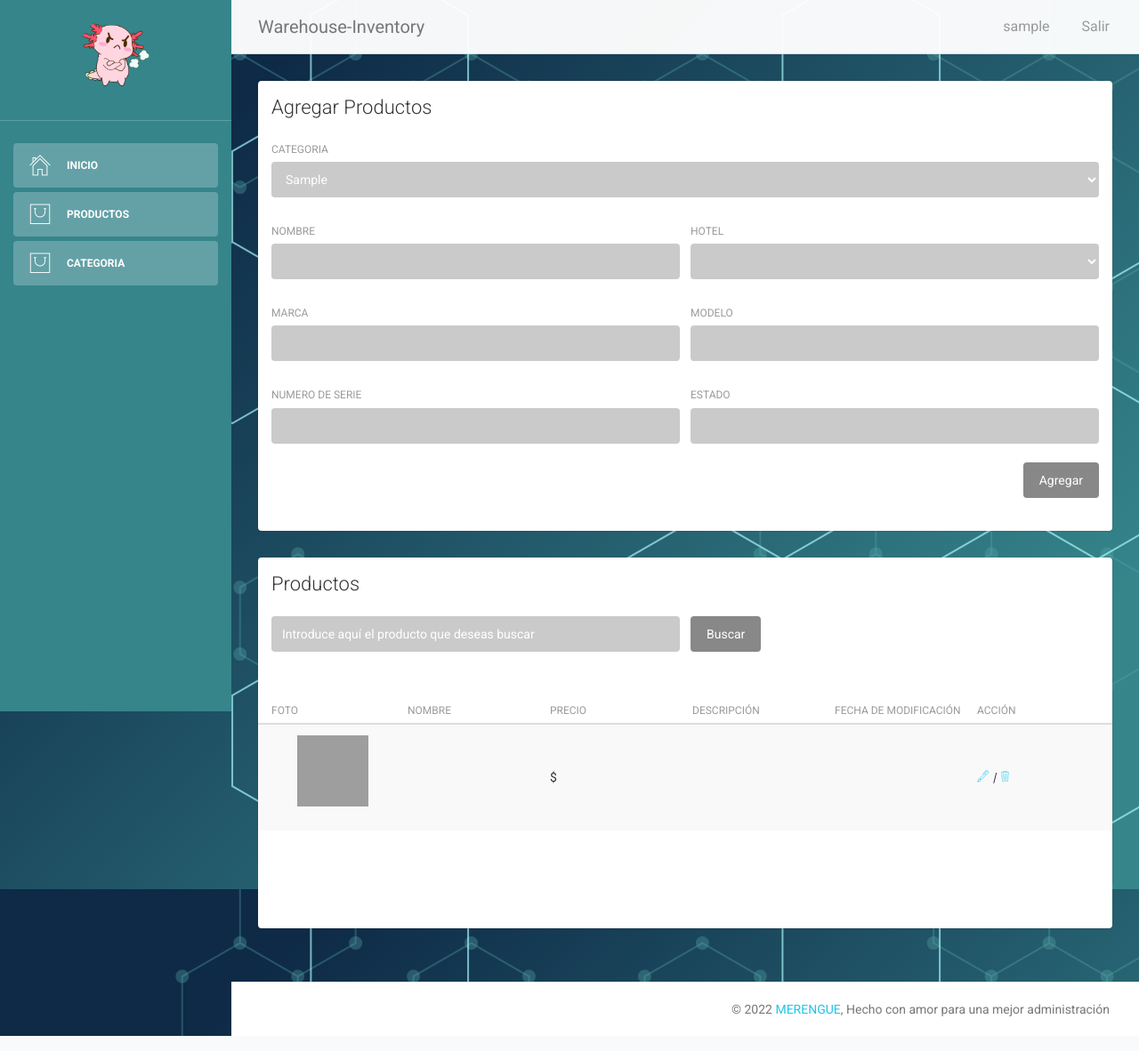
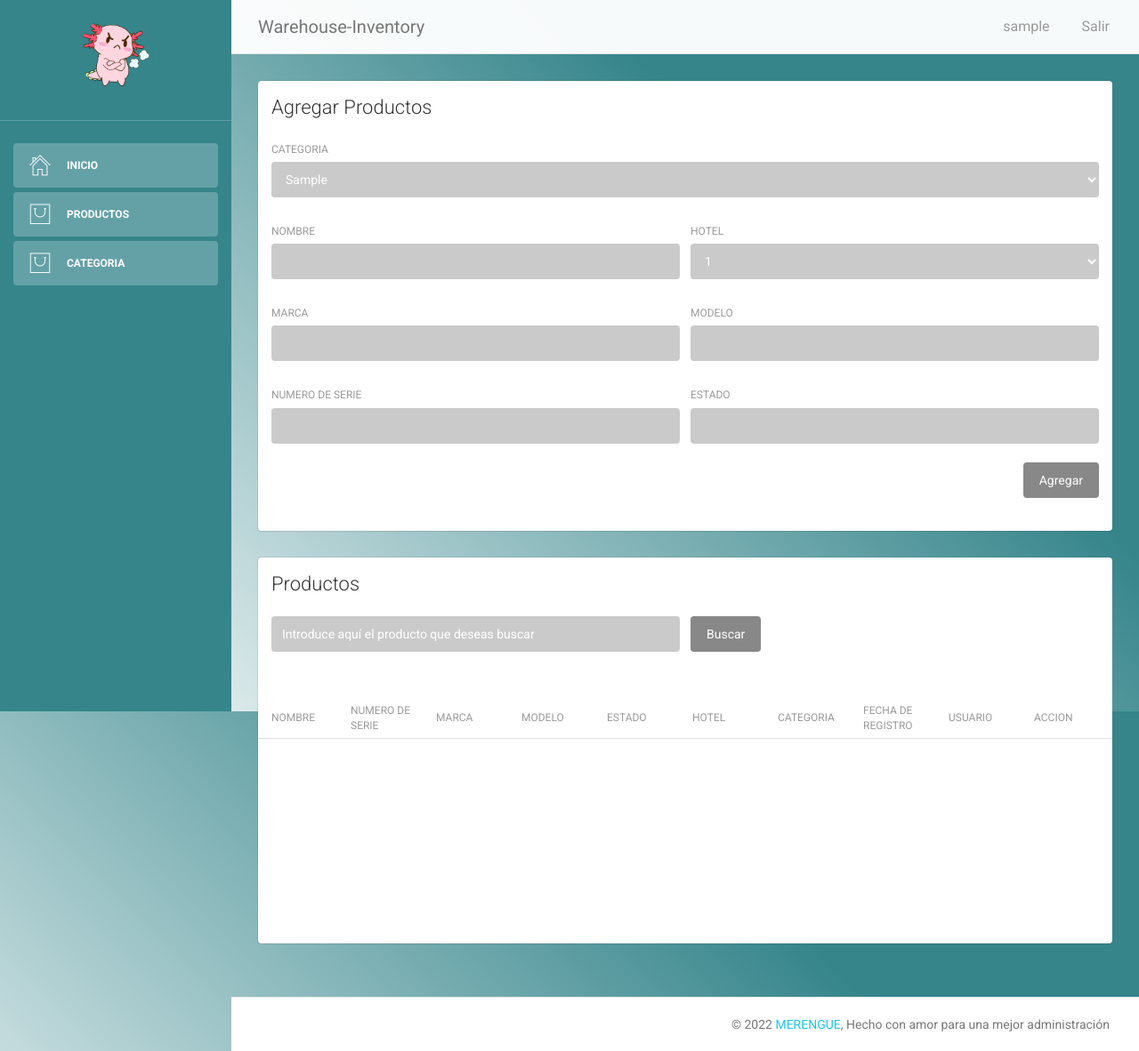
Before and after one commit to Darkseid94/warehouse, a PHP site: page /body-admin/productos.php in a window 1280 px wide. Shown: the whole page at 89% size. Run offline with PHP 8.4, Linux system fonts and the light colour scheme; the visitor is signed in with stand-in values (Sample User, id 1); tables that the repository leaves empty or names only in its code hold one stand-in row (values such as "Sample post"); data that the repository does not hold is empty; some libraries are stand-ins or nearby versions; grey boxes are pictures that could not be loaded.

Commit message:
agregar producto

```diff
--- a/body-admin/categoria.php
+++ b/body-admin/categoria.php
@@ -35,7 +35,7 @@
     <link href="assets/css/pe-icon-7-stroke.css" rel="stylesheet" />
     <link rel="stylesheet" href="../css/estilos.css">
 </head>
-<body>
+<body class="fondo2">
 
 <div class="wrapper">
     <?php require("menuVertical.php");?>
--- a/body-admin/home.php
+++ b/body-admin/home.php
@@ -36,7 +36,7 @@
     <link rel="stylesheet" href="../css/estilos.css">
 
 </head>
-<body>
+<body class="fondo2">
 
 <div class="wrapper">
 
--- a/body-admin/modC.php
+++ b/body-admin/modC.php
@@ -35,7 +35,7 @@
     <link href="assets/css/pe-icon-7-stroke.css" rel="stylesheet" />
     <link rel="stylesheet" href="../css/estilos.css">
 </head>
-<body>
+<body class="fondo2">
 
 <div class="wrapper">
     <?php require("menuVertical.php");?>
--- a/body-admin/productos.php
+++ b/body-admin/productos.php
@@ -35,7 +35,7 @@
     <link href="assets/css/pe-icon-7-stroke.css" rel="stylesheet" />
     <link rel="stylesheet" href="../css/estilos.css">
 </head>
-<body>
+<body class="fondo2">
 
 <div class="wrapper">
     <?php require("menuVertical.php");?>
@@ -57,7 +57,7 @@
                                         <div class="col-md-12">
                                             <div class="form-group">
                                                 <label>Categoria</label>
-                                                <select name="clienteV" class="form-control">
+                                                <select name="categoria" class="form-control">
                                                 <?php
                                                     require("../body-php/controlador/bd.php");
                                                     $consulta = "SELECT * FROM categoria ORDER BY categoria ASC";
@@ -82,7 +82,8 @@
                                             <div class="form-group">
                                                 <label>Hotel</label>
                                                 <select name="hotel" class="form-control">
-                                                    <option value=''></option>
+                                                    <option value='1'>1</option>
+                                                    <option value='2'>2</option>
                                                 </select>
                                                 </div>
                                         </div>
@@ -174,17 +175,16 @@
                             <div class="content table-full-width">
                                 <table class="table table-hover table-striped">
                                     <thead>
-                                    	<th>Foto</th>
                                     	<th>Nombre</th>
-                                    	<th>Precio</th>
-                                    	<th>Descripción</th>
-                                        <th>Fecha de Modificación</th>
-                                        <?php
-                                            if($_SESSION["tipo1"]==1){
-                                                echo "<th>Acción</th>";
-                                            }
-
-                                        ?>
+                                    	<th>Numero de serie</th>
+                                    	<th>Marca</th>
+                                    	<th>Modelo</th>
+                                        <th>Estado</th>
+                                        <th>Hotel</th>
+                                        <th>Categoria</th>
+                                        <th>Fecha de Registro</th>
+                                        <th>Usuario</th>
+                                        <th>Accion</th>
                                     </thead>
                                     <tbody>
                                     <?php
@@ -195,42 +195,40 @@
 								        $auxBuscador=$_GET['buscador'];
 							        }
 
-                                    $consulta = "SELECT * FROM productos where
-                                                    nombreP REGEXP '$auxBuscador'
-                                                or
-                                                    precioP REGEXP '$auxBuscador'
-                                                or
-                                                    fechaMod REGEXP '$auxBuscador'
-                                                ORDER BY nombreP ASC ";
+                                    $consulta = "SELECT p.nombreP,p.serie,p.marca,p.modelo,c.categoria,p.estado,
+                                                p.hotel,p.fechaR,u.nombreU
+                                                from productos p
+                                                INNER JOIN categoria c
+                                                    on p.fk_categoria=c.id_categoria
+                                                INNER JOIN user u
+                                                    on p.fk_usuarioR=u.id_user
+                                                WHERE p.nombreP REGEXP '$auxBuscador'
+                                                ORDER BY nombreP ASC";
 
                                     $resultado=$conexion->query($consulta);
 
                                     while($fila = $resultado->fetch_array()){
 
-                                        echo "<tr>
-                                                <td>
-                                                    <div class='logo'>
-                                                        <div class='form-group text-center pt-3'>
-                                                            <img src='assets/img/".$fila['fotoP']."' class='imghomeletras' />
-                                                        </div>
-                                                    </div>
-                                                </td>";
+                                        echo "<tr>";
 
                                         echo "<td>".$fila['nombreP']."</td>";
-                                        echo "<td>$ ".$fila['precioP']."</td>";
-                                        echo "<td>".$fila['descriP']."</td>";
-                                        echo "<td>".$fila['fechaMod']."</td>";
-                                        if($_SESSION["tipo1"]==1){
+                                        echo "<td>".$fila['serie']."</td>";
+                                        echo "<td>".$fila['marca']."</td>";
+                                        echo "<td>".$fila['modelo']."</td>";
+                                        echo "<td>".$fila['estado']."</td>";
+                                        echo "<td>".$fila['hotel']."</td>";
+                                        echo "<td>".$fila['categoria']."</td>";
+                                        echo "<td>".$fila['fechaR']."</td>";
+                                        echo "<td>".$fila['nombreU']."</td>";
                                         echo "<td>
-                                                <a href='modP.php?id_producto=".$fila['id_producto']."&nombreP=".$fila['nombreP']."&precioP=".$fila['precioP']."&descriP=".$fila['descriP']."&fotoP=".$fila['fotoP']."' >
+                                                <a href='' >
                                                     <i class='pe-7s-pen'></i>
                                                 </a>
                                                 <i>|</i>
-                                                <a href='../body-php/controlador/deleteP.php? id_producto=".$fila['id_producto']."&nombreP=".$fila['nombreP']."&fotoP=".$fila['fotoP']."'>
+                                                <a href=''>
                                                     <i class='pe-7s-trash'></i>
                                                 </a>
                                             </td>";
-                                        }
                                         echo "</tr>";
 
                                     }
--- a/css/estilos.css
+++ b/css/estilos.css
@@ -1,9 +1,21 @@
-body {
+.fondo {
+    background-image: url(../img/fondo.svg);
+    background-repeat: no-repeat;
+    background-size: cover;
+    background-attachment: fixed;
+}
+.fondo2 {
+    background: linear-gradient(45deg, #ffffff 0%, #35858B 70%);
+    background-repeat: no-repeat;
+    background-size: cover;
+    background-attachment: fixed;
+}
+/*body {
     background-image: url(../img/fondo.svg);
     /*background-repeat: no-repeat;
     background-size: cover;
-    background-attachment: fixed;*/
-}
+    background-attachment: fixed;
+}*/
 
 /* cudro contenedor de fromulario */
 .formulario {
--- a/index.php
+++ b/index.php
@@ -10,7 +10,8 @@
     <script src="https://ajax.googleapis.com/ajax/libs/jquery/3.3.1/jquery.min.js"></script><link rel="stylesheet" href="css/estilos.css">
     <title>Login</title>
 </head>
-<body>
+<body class="fondo">
+
     <div class="container">
         <div class="row justify-content-center pt-5 mt-5 m-1">
             <div class="col-md-6 col-sm-8 col-xl-4 col-lg-5 formulario">
```
Also changed, not shown: body-php/controlador/addProductos.php (added, +44 -0 lines).
